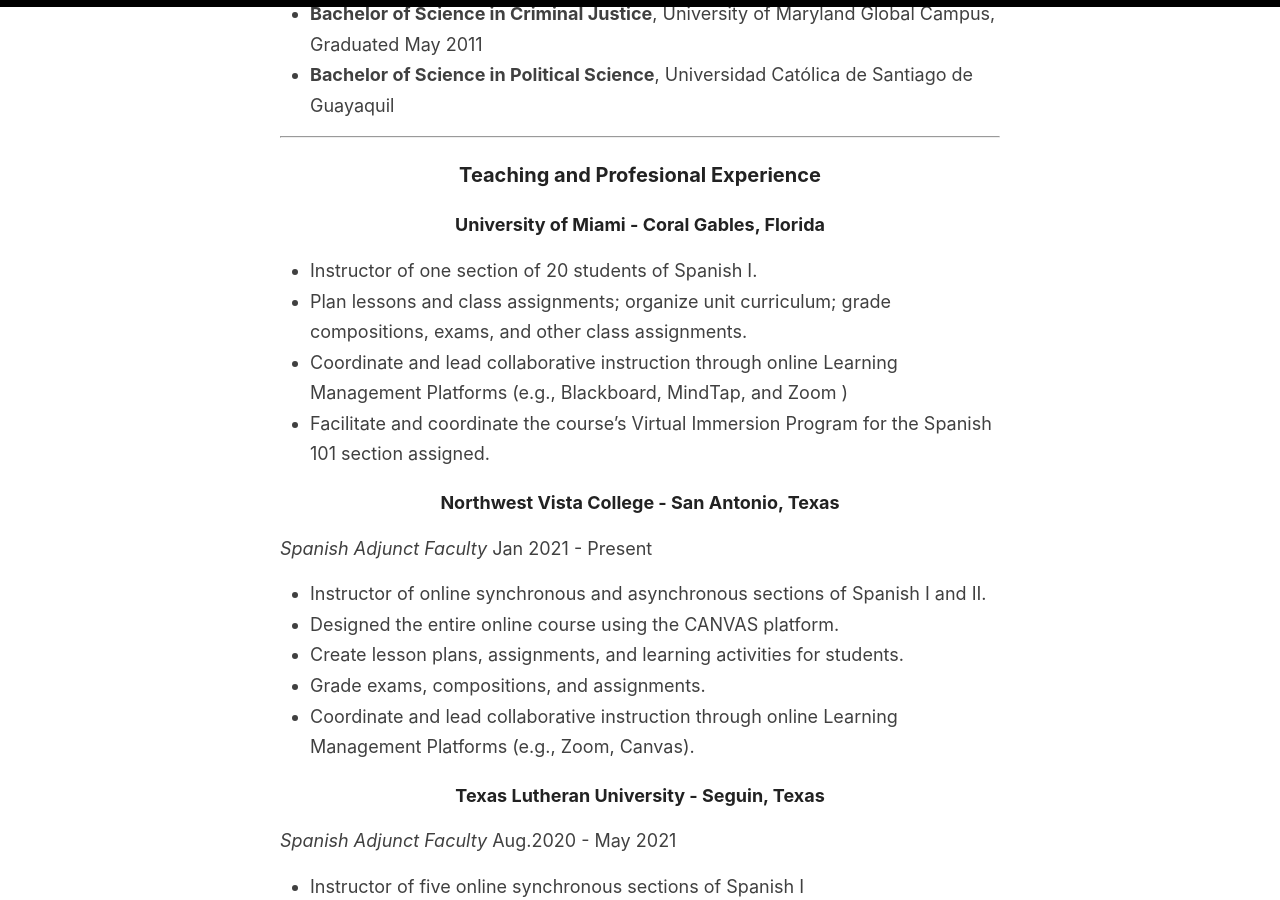
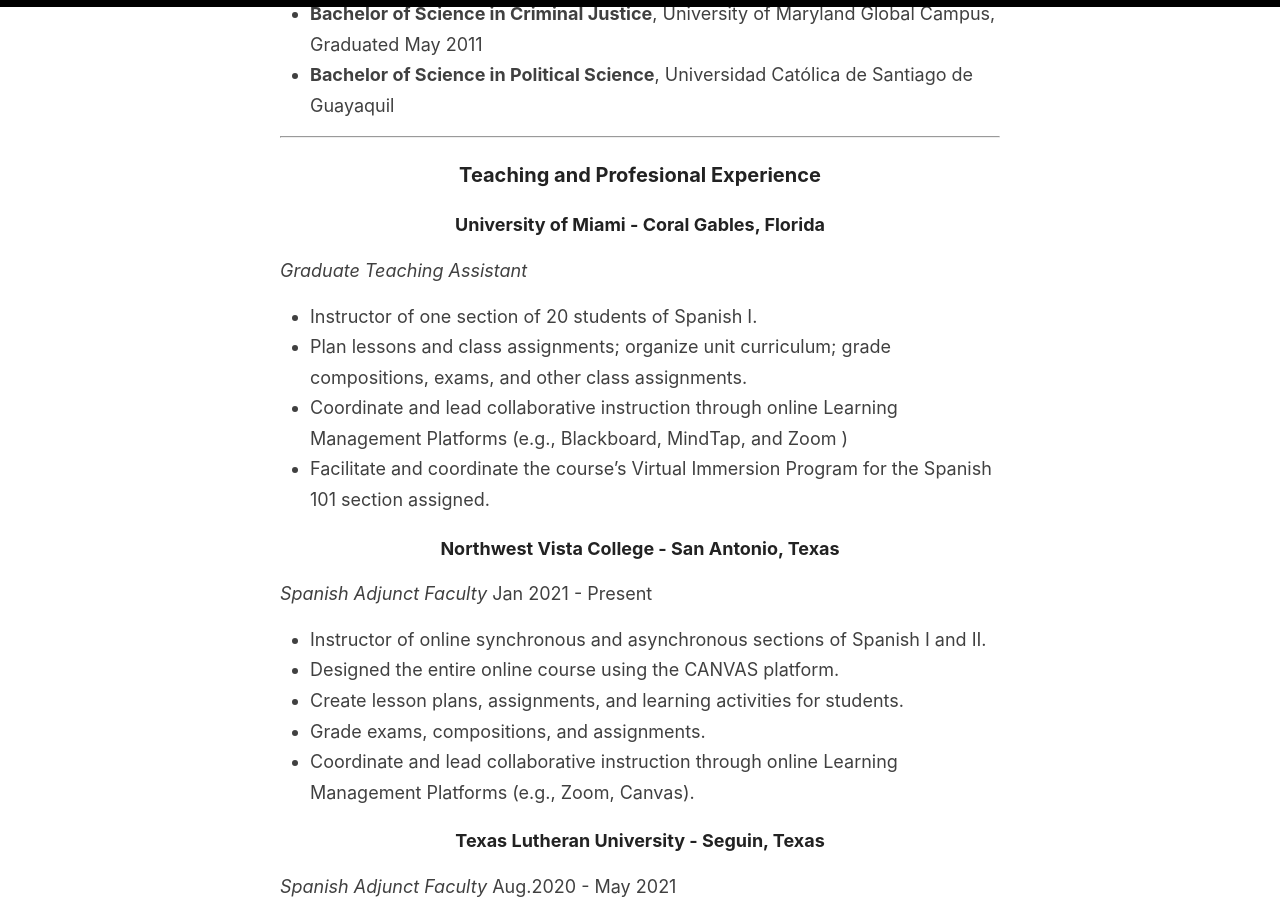
Before and after one commit to lulischmader/lulischmader.github.io, a Jekyll site: the page built from _pages/CV.md, in a window 1280 px wide and 900 px high, scrolled down 540 px. Built offline with Jekyll 4.4.1, drawn with Linux system fonts in a browser that asks for light colours.

Commit message:
Update CV.md

```diff
--- a/_pages/CV.md
+++ b/_pages/CV.md
@@ -20,6 +20,7 @@ permalink: /cv/
 
 ### Teaching and Profesional Experience
 #### University of Miami - Coral Gables, Florida
+*Graduate Teaching Assistant*
 - Instructor of one section of 20 students of Spanish I.
 - Plan lessons and class assignments; organize unit curriculum; grade compositions, exams, and other class assignments.
 - Coordinate and lead collaborative instruction through online Learning Management Platforms (e.g., Blackboard, MindTap, and Zoom )
```
